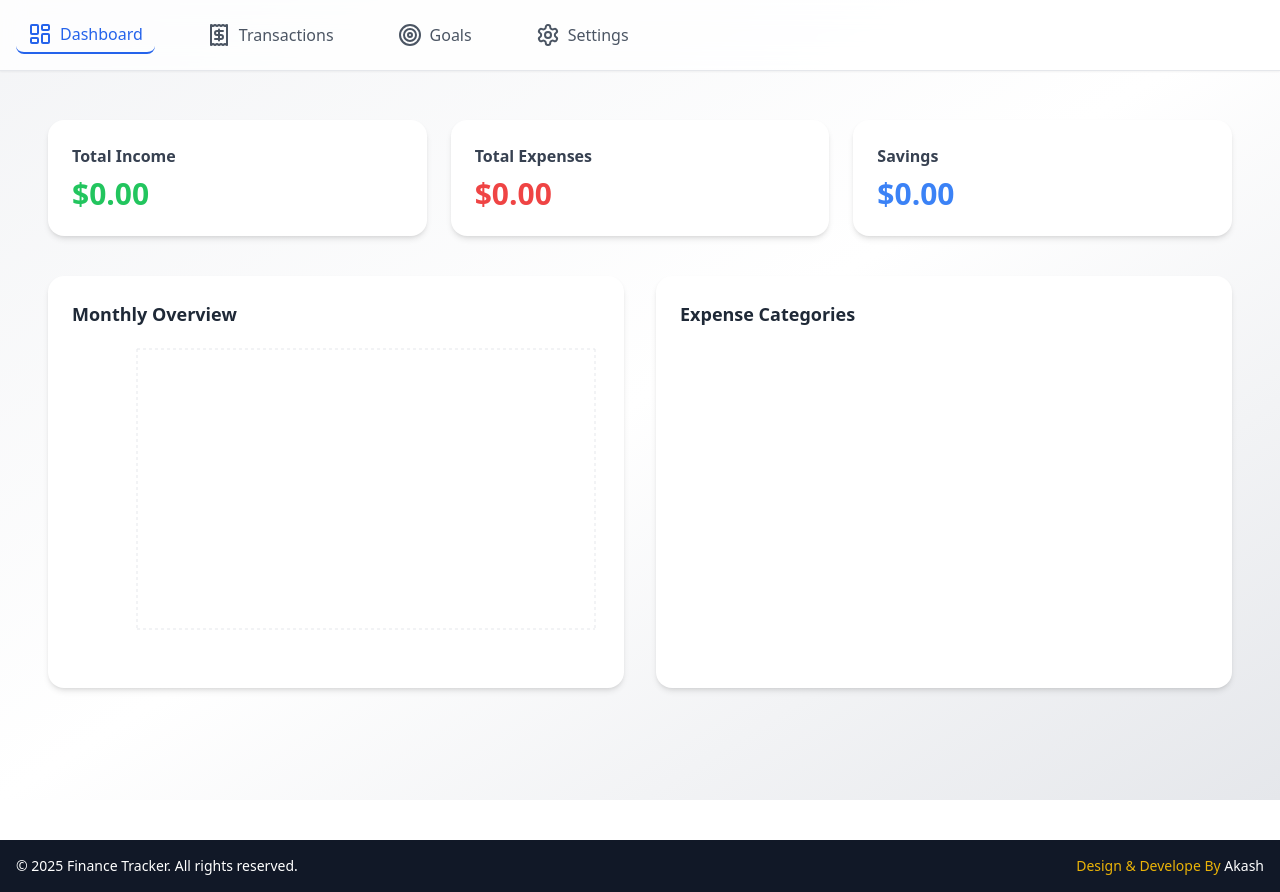
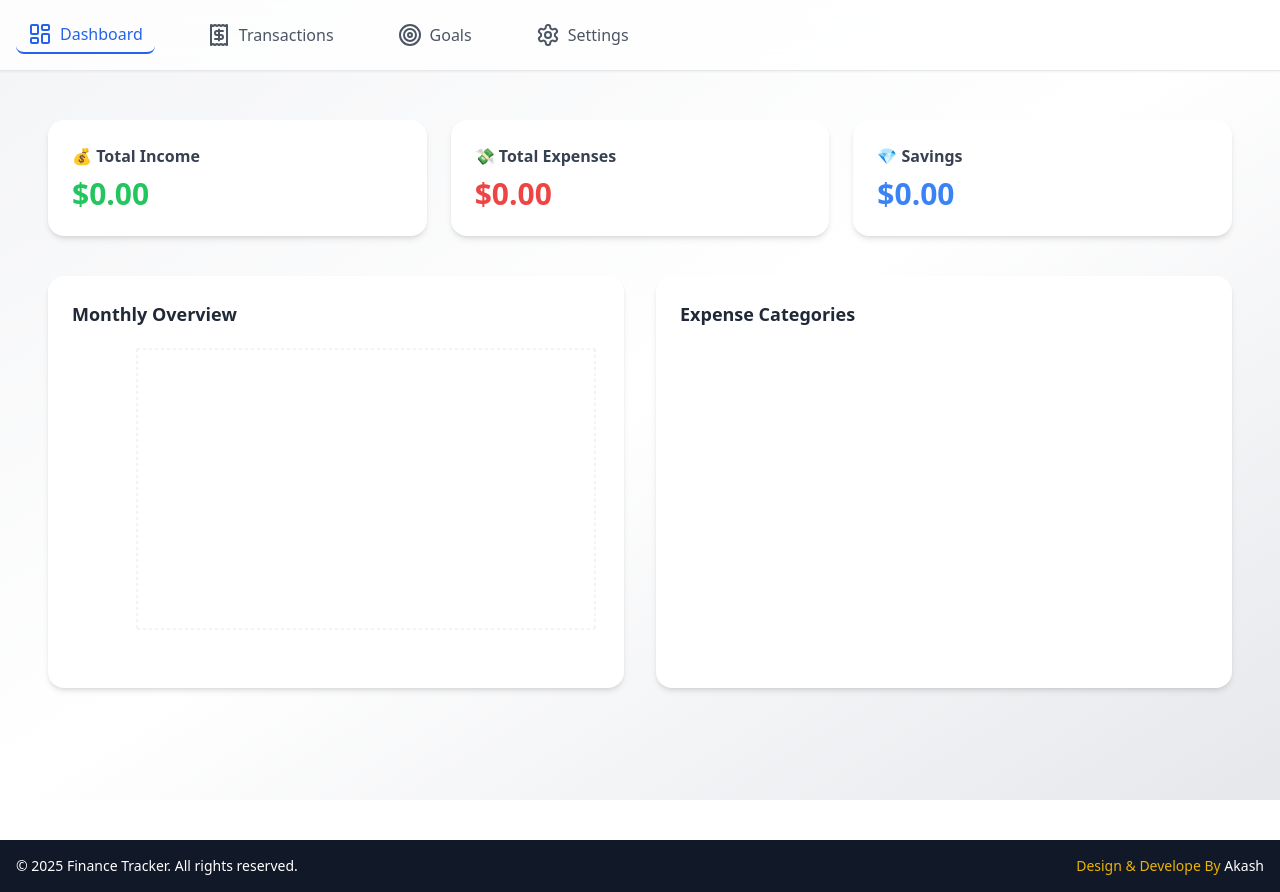
Before and after one commit to akash007123/finance-user, a React (Vite) app: page / in a window 1280 px wide. Built offline with nearby package versions, Linux system fonts and the light colour scheme.

Commit message:
add some design and icons

```diff
--- a/src/pages/Dashboard.tsx
+++ b/src/pages/Dashboard.tsx
@@ -49,20 +49,20 @@ export function Dashboard() {
 
   return (
     <div className="space-y-10 px-4 md:px-8 py-6">
-      <div className="grid grid-cols-1 sm:grid-cols-2 md:grid-cols-3 gap-6">
+      <div className="grid grid-cols-1 sm:grid-cols-2 md:grid-cols-3 gap-6 ">
         {[
           {
-            title: "Total Income",
+            title: "💰 Total Income",
             value: totalIncome,
             color: "text-green-500",
           },
           {
-            title: "Total Expenses",
+            title: "💸 Total Expenses",
             value: totalExpenses,
             color: "text-red-500",
           },
           {
-            title: "Savings",
+            title: "💎 Savings",
             value: savings,
             color: savings >= 0 ? "text-blue-500" : "text-red-500",
           },
```
